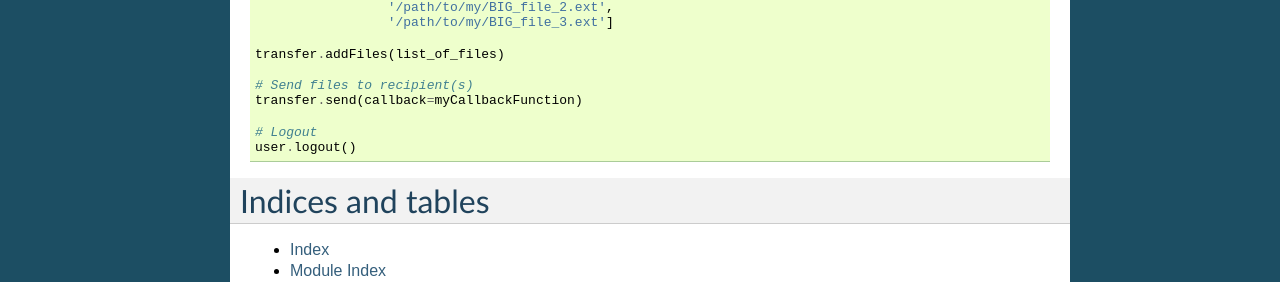
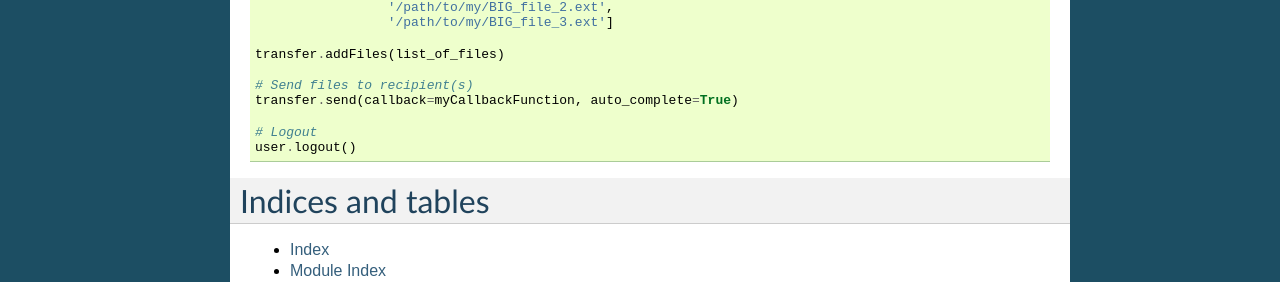
Before and after one commit to apetrynet/pyfilemail, a Sphinx documentation site: the page built from docs/source/index.rst, in a window 1280 px wide. Shown: the part 754-1036 px from the top of the page. Built offline with Sphinx 7.4.7, drawn with Linux system fonts in a browser that asks for light colours.

Commit message:
added auto_complete to index

```diff
--- a/docs/source/index.rst
+++ b/docs/source/index.rst
@@ -56,7 +56,7 @@ from filemail and a registered user to be able to send files.
     transfer.addFiles(list_of_files)
 
     # Send files to recipient(s)
-    transfer.send(callback=myCallbackFunction)
+    transfer.send(callback=myCallbackFunction, auto_complete=True)
 
     # Logout
     user.logout()
```
